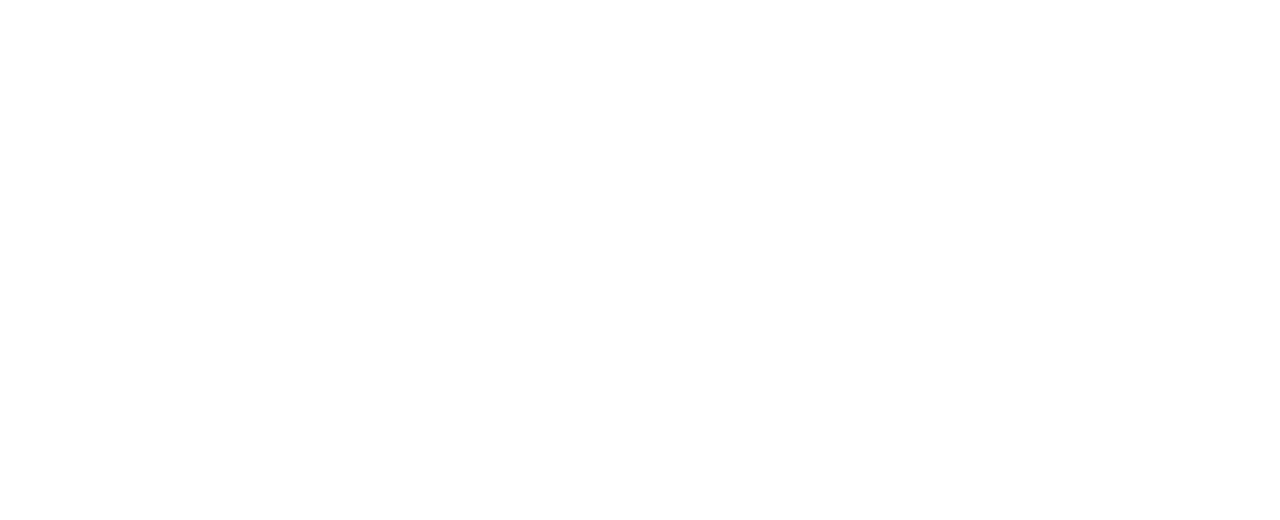
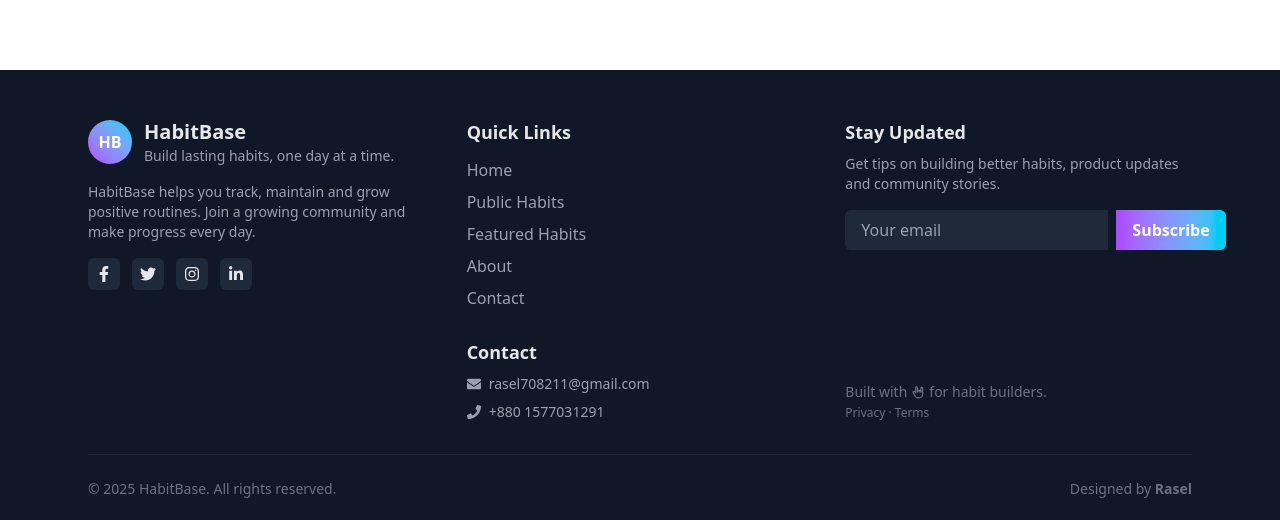
Before and after one commit to rasel701/habit-tracker, a React (Vite) app: page /login in a window 1280 px wide. Shown: the part 887-1407 px from the top of the page. Before the commit the page ends 877 px from the top, so only its background shows below. Built offline with nearby package versions, Linux system fonts and the light colour scheme; no server answers.

Commit message:
Footer section design

```diff
--- a/package.json
+++ b/package.json
@@ -23,6 +23,7 @@
     "react-loader-spinner": "^8.0.0",
     "react-router": "^7.9.5",
     "react-toastify": "^11.0.5",
+    "react-tooltip": "^5.30.0",
     "sweetalert2": "^11.26.3",
     "swiper": "^12.0.3",
     "tailwindcss": "^4.1.17"
--- a/src/components/ExtraSections/ExtraSections.jsx
+++ b/src/components/ExtraSections/ExtraSections.jsx
@@ -5,7 +5,6 @@
 const ExtraSections = () => {
   return (
     <div className="max-w-[90%] mx-auto my-20 space-y-24">
-      {/* 🌱 Section 1: Why Build Positive Habits */}
       <motion.div
         initial={{ opacity: 0, y: 100 }}
         whileInView={{ opacity: 1, y: 0 }}
@@ -75,7 +74,6 @@
         </div>
       </motion.div>
 
-      {/* 🌍 Section 2: Join Our Habit-Building Community */}
       <motion.div
         initial={{ opacity: 0, scale: 0.8 }}
         whileInView={{ opacity: 1, scale: 1 }}
--- /dev/null
+++ b/src/components/Footer/Footer.jsx
@@ -0,0 +1,168 @@
+import { motion } from "framer-motion";
+import {
+  FaFacebookF,
+  FaTwitter,
+  FaInstagram,
+  FaLinkedinIn,
+  FaEnvelope,
+  FaPhone,
+} from "react-icons/fa";
+import { TbHandLoveYou } from "react-icons/tb";
+
+const Footer = () => {
+  const currentYear = new Date().getFullYear();
+
+  return (
+    <footer className="bg-gray-900 text-gray-200 pt-12 pb-6 mt-20">
+      <div className="max-w-6xl mx-auto px-6">
+        <div className="grid grid-cols-1 md:grid-cols-3 gap-8">
+          <div className="space-y-4">
+            <div className="flex items-center gap-3">
+              <div className="w-11 h-11 rounded-full bg-gradient-to-tr from-purple-500 to-cyan-400 flex items-center justify-center text-white font-bold">
+                HB
+              </div>
+              <div>
+                <h3 className="text-xl font-semibold">HabitBase</h3>
+                <p className="text-sm text-gray-400">
+                  Build lasting habits, one day at a time.
+                </p>
+              </div>
+            </div>
+
+            <p className="text-sm text-gray-400 max-w-sm">
+              HabitBase helps you track, maintain and grow positive routines.
+              Join a growing community and make progress every day.
+            </p>
+
+            <div className="flex items-center gap-3">
+              <motion.a
+                whileHover={{ scale: 1.08 }}
+                href="#"
+                className="p-2 rounded-md bg-gray-800 hover:bg-gray-700"
+                aria-label="facebook"
+              >
+                <FaFacebookF />
+              </motion.a>
+              <motion.a
+                whileHover={{ scale: 1.08 }}
+                href="#"
+                className="p-2 rounded-md bg-gray-800 hover:bg-gray-700"
+                aria-label="twitter"
+              >
+                <FaTwitter />
+              </motion.a>
+              <motion.a
+                whileHover={{ scale: 1.08 }}
+                href="#"
+                className="p-2 rounded-md bg-gray-800 hover:bg-gray-700"
+                aria-label="instagram"
+              >
+                <FaInstagram />
+              </motion.a>
+              <motion.a
+                whileHover={{ scale: 1.08 }}
+                href="#"
+                className="p-2 rounded-md bg-gray-800 hover:bg-gray-700"
+                aria-label="linkedin"
+              >
+                <FaLinkedinIn />
+              </motion.a>
+            </div>
+          </div>
+
+          <div className="flex flex-col gap-3">
+            <h4 className="text-lg font-semibold">Quick Links</h4>
+            <ul className="space-y-2 text-gray-400">
+              <li>
+                <a href="/home" className="hover:text-white transition">
+                  Home
+                </a>
+              </li>
+              <li>
+                <a
+                  href="/public-habits"
+                  className="hover:text-white transition"
+                >
+                  Public Habits
+                </a>
+              </li>
+              <li>
+                <a href="/featured" className="hover:text-white transition">
+                  Featured Habits
+                </a>
+              </li>
+              <li>
+                <a href="/about" className="hover:text-white transition">
+                  About
+                </a>
+              </li>
+              <li>
+                <a href="/contact" className="hover:text-white transition">
+                  Contact
+                </a>
+              </li>
+            </ul>
+
+            <div className="mt-4">
+              <h4 className="text-lg font-semibold">Contact</h4>
+              <div className="flex flex-col gap-2 text-sm text-gray-400 mt-2">
+                <div className="flex items-center gap-2">
+                  <FaEnvelope />
+                  <span>rasel708211@gmail.com</span>
+                </div>
+                <div className="flex items-center gap-2">
+                  <FaPhone />
+                  <span>+880 1577031291</span>
+                </div>
+              </div>
+            </div>
+          </div>
+
+          <div className="flex flex-col justify-between">
+            <div>
+              <h4 className="text-lg font-semibold">Stay Updated</h4>
+              <p className="text-sm text-gray-400 mt-2">
+                Get tips on building better habits, product updates and
+                community stories.
+              </p>
+
+              <form className="mt-4 flex gap-2">
+                <input
+                  type="email"
+                  placeholder="Your email"
+                  className="flex-1 px-4 py-2 rounded-l-md bg-gray-800 text-gray-100 placeholder-gray-400 focus:outline-none"
+                  aria-label="email"
+                />
+                <motion.button
+                  whileTap={{ scale: 0.97 }}
+                  className="px-4 py-2 bg-gradient-to-r from-purple-500 to-cyan-400 rounded-r-md text-white font-semibold"
+                  type="submit"
+                >
+                  Subscribe
+                </motion.button>
+              </form>
+            </div>
+
+            <div className="mt-6 text-sm text-gray-500">
+              <div className="flex gap-1 items-center">
+                Built with <TbHandLoveYou /> for habit builders. <br />
+              </div>
+              <span className="text-xs">Privacy · Terms</span>
+            </div>
+          </div>
+        </div>
+
+        <div className="border-t border-gray-800 mt-8 pt-6 flex flex-col md:flex-row items-center justify-between">
+          <p className="text-sm text-gray-500">
+            &copy; {currentYear} HabitBase. All rights reserved.
+          </p>
+          <div className="text-sm text-gray-500 mt-3 md:mt-0">
+            Designed by <strong>Rasel</strong>
+          </div>
+        </div>
+      </div>
+    </footer>
+  );
+};
+
+export default Footer;
--- a/src/components/Navber/Navber.jsx
+++ b/src/components/Navber/Navber.jsx
@@ -64,7 +64,7 @@
             </div>
             <ul
               tabIndex="-1"
-              className="menu menu-sm dropdown-content bg-base-100 rounded-box z-1 mt-3 w-52 p-2 shadow z-20"
+              className="menu menu-sm dropdown-content bg-base-100 rounded-box z-50  mt-3 w-52 p-2 shadow "
             >
               {links}
             </ul>
@@ -95,7 +95,7 @@
               </div>
               <ul
                 tabIndex="-1"
-                className="dropdown-content menu bg-base-100 rounded-box z-1 w-65 p-2 shadow-sm  "
+                className="dropdown-content menu bg-base-100 rounded-box z-50 w-45 p-2 shadow-sm md:w-65  "
               >
                 <li className="text-lg">{user?.displayName}</li>
                 <li className="text-lg my-2">{user?.email}</li>
--- a/src/components/PublicHabitCard/PublicHabitCard.jsx
+++ b/src/components/PublicHabitCard/PublicHabitCard.jsx
@@ -3,6 +3,8 @@
 import { TbClockHour2Filled } from "react-icons/tb";
 import { FaUser } from "react-icons/fa";
 import { motion } from "motion/react";
+import { Tooltip } from "react-tooltip";
+import "react-tooltip/dist/react-tooltip.css";
 
 const PublicHabitCard = ({ item }) => {
   const {
@@ -15,10 +17,11 @@
     userName,
     createAt,
   } = item;
+
   return (
     <>
       <motion.div
-        whileHover={{ scale: 1.1, transition: { duration: 0.1 } }}
+        whileHover={{ scale: 1.05, transition: { duration: 0.2 } }}
         transition={{ duration: 0.5 }}
         className="max-w-sm bg-white rounded-2xl shadow-md overflow-hidden hover:shadow-lg transition duration-300 border mt-3"
       >
@@ -37,8 +40,10 @@
             </span>
             <span className="text-xs text-gray-500">{createAt}</span>
           </div>
+
           <h2 className="text-lg font-bold text-gray-800">{title}</h2>
           <p className="text-gray-600 text-sm">{description}</p>
+
           <div className="flex justify-between items-center pt-3">
             <div className="text-sm text-gray-500 flex items-center gap-2">
               <TbClockHour2Filled size={20} /> Reminder:{" "}
@@ -52,11 +57,20 @@
 
           <div className="pt-4">
             <Link
+              id={`details-${_id}`}
               to={`/details-page/${_id}`}
               className="w-full bg-purple-600 text-white font-medium py-3 rounded-lg hover:bg-purple-700 transition shadow-md cursor-pointer block text-center"
             >
               See Details
             </Link>
+
+            <Tooltip
+              anchorSelect={`#details-${_id}`}
+              place="top"
+              className="!bg-purple-600 !text-white !rounded-lg !px-3 !py-1 !text-sm shadow-md"
+            >
+              Click to see full habit info
+            </Tooltip>
           </div>
         </div>
       </motion.div>
--- a/src/index.css
+++ b/src/index.css
@@ -9,7 +9,7 @@
   align-items: center;
   justify-content: space-between;
   background: #40b3a2;
-  min-width: 200px;
+  max-width: 300px;
   border: 0;
   border-radius: 4px;
   box-shadow: 0 4px 12px rgba(0, 0, 0, 0.1);
--- a/src/pages/MyHabit/MyHabit.jsx
+++ b/src/pages/MyHabit/MyHabit.jsx
@@ -113,7 +113,7 @@
 
   return (
     <div className="p-4 md:p-6 bg-gray-100 min-h-screen">
-      <h1 className="text-2xl md:text-3xl font-bold mb-6 text-gray-800">
+      <h1 className="text-2xl md:text-3xl font-bold mb-6 text-gray-500">
         My Habits
       </h1>
 
--- a/src/roots/Root.jsx
+++ b/src/roots/Root.jsx
@@ -1,6 +1,7 @@
 import React from "react";
 import Navber from "../components/Navber/Navber";
 import { Outlet } from "react-router";
+import Footer from "../components/Footer/Footer";
 
 const Root = () => {
   return (
@@ -11,6 +12,9 @@
       <main>
         <Outlet />
       </main>
+      <footer>
+        <Footer />
+      </footer>
     </div>
   );
 };
```
Also changed, not shown: 1 other file (tests, documents, lock files or other folders).
